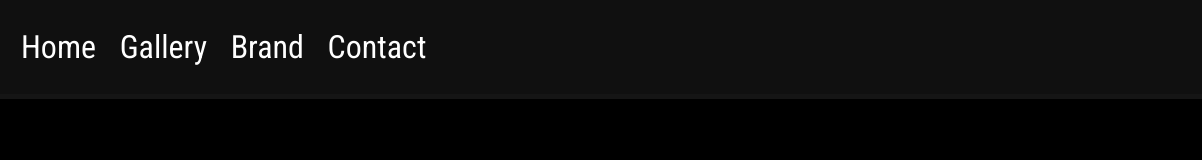
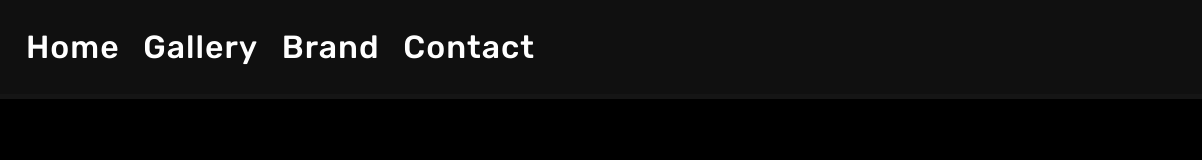
Before and after one commit to Ncturnal/ncturnal.github.io, a plain HTML site: page index.html in a window 1280 px wide. Shown: the full height of the page, 78-1280 px from the left. Drawn offline with Linux system fonts and the light colour scheme.

Commit message:
modify banner option style

```diff
--- a/style.css
+++ b/style.css
@@ -1,4 +1,4 @@
-@import url("https://fonts.googleapis.com/css2?family=Roboto+Condensed:ital,wght@0,100..900;1,100..900&display=swap");
+@import url("https://fonts.googleapis.com/css2?family=Rubik:ital,wght@0,300..900;1,300..900&display=swap");
 * {
   margin: 0;
   padding: 0;
@@ -17,15 +17,21 @@ body {
   display: flex;
   justify-content: start;
   align-items: center;
-  font-family: "Roboto Condensed";
-  gap: 15px;
+  font-family: Rubik;
+  gap: 20px;
   max-height: 25vh;
+  font-weight: 500;
 }
 .banner .option {
   font-size: 32px;
   color: #fff;
   text-decoration: none;
   padding: 10px;
+  text-transform: capitalize;
+  letter-spacing: 1px;
+}
+.banner .option:hover {
+  color: #cacaca;
 }
 img {
   width: 64px;
```
